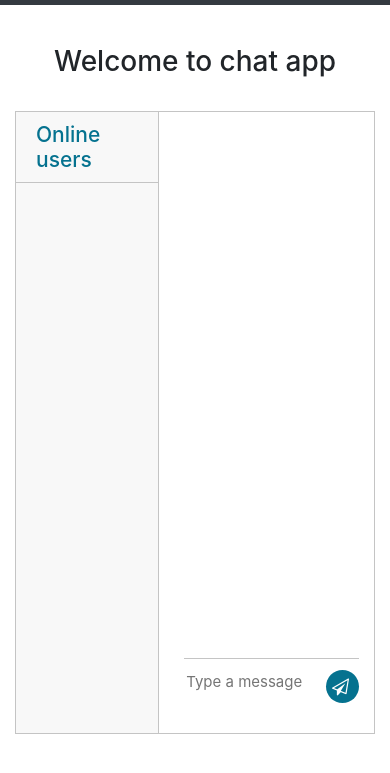
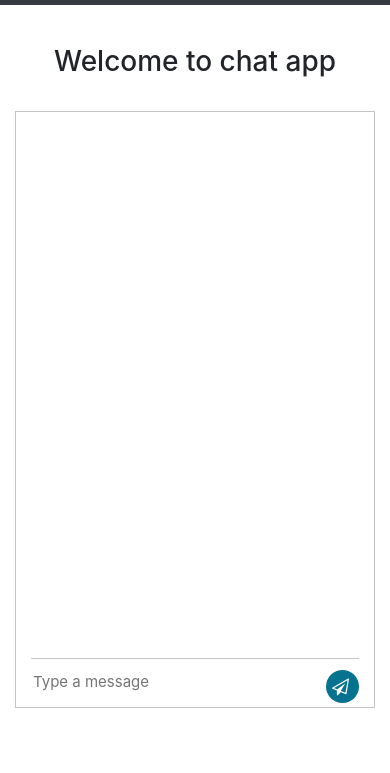
Before and after one commit to srwilliamg/socketIOChat, a website: page public/index.html in a window 390 px wide. Shown: the part 51-824 px from the top of the page. Drawn offline with nearby package versions, Linux system fonts and the light colour scheme; no server answers.

Commit message:
Fix for mobile gui

```diff
--- a/public/index.html
+++ b/public/index.html
@@ -36,7 +36,7 @@
         <br>
         <div class="messaging">
             <div class="inbox_msg">
-                <div class="inbox_people">
+                <div class="inbox_people d-none d-md-block">
                     <div class="headind_srch">
                         <div class="recent_heading">
                             <h4>Online users</h4>
@@ -52,7 +52,7 @@
                     <div id="usersChat" class="inbox_chat">
                     </div>
                 </div>
-                <div class="mesgs">
+                <div class="mesgs col-sm-12 col-md-6">
                     <div id="historyMessageContainer" class="msg_history">
                     </div>
                     <div class="type_msg">
```
